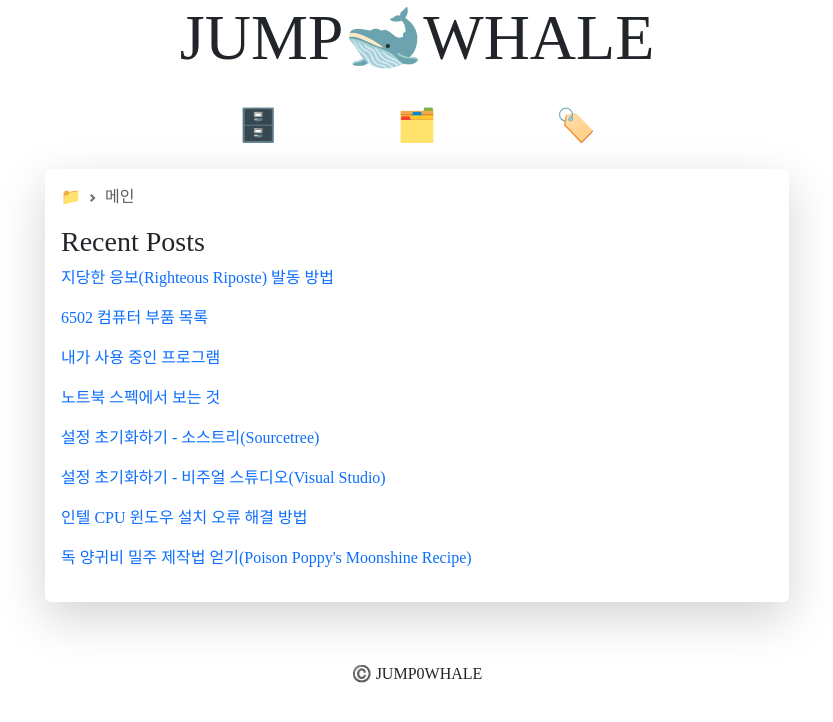
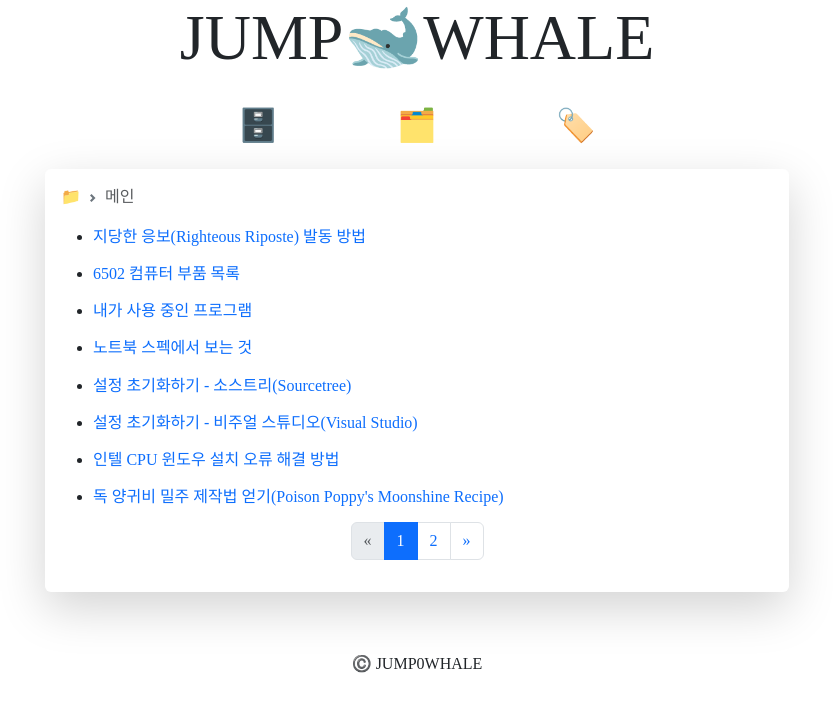
Before and after one commit to jump0whale/jump0whale.github.io, a Jekyll site: the page built from index.html, in a window 1280 px wide. Shown: the top 722 px of the page, without its empty margins (223-1056 px from the left). Built offline with Jekyll 4.4.1, drawn with Linux system fonts in a browser that asks for light colours; some web fonts are replaced; the list of posts is cut into pages by our own code.

Commit message:
페이지네이션 추가

```diff
--- a/_layouts/home.html
+++ b/_layouts/home.html
@@ -8,8 +8,10 @@ layout: default
 		<li class="breadcrumb-item active" aria-current="page">메인</li>
 	</ol>
 </nav>
-<h3>Recent Posts</h3>
-{% assign posts = site.posts | sort: 'date' | reverse %}
-{% for post in posts limit: 8 %}
-<p><a href="{{ post.url }}">{{ post.title }}</a></p>
+
+<!-- This loops through the paginated posts -->
+{% for post in paginator.posts %}
+  <ul><li><h6><a href="{{ post.url }}">{{ post.title }}</a></h6></li></ul>
 {% endfor %}
+
+{% include pagination.html %}
```
